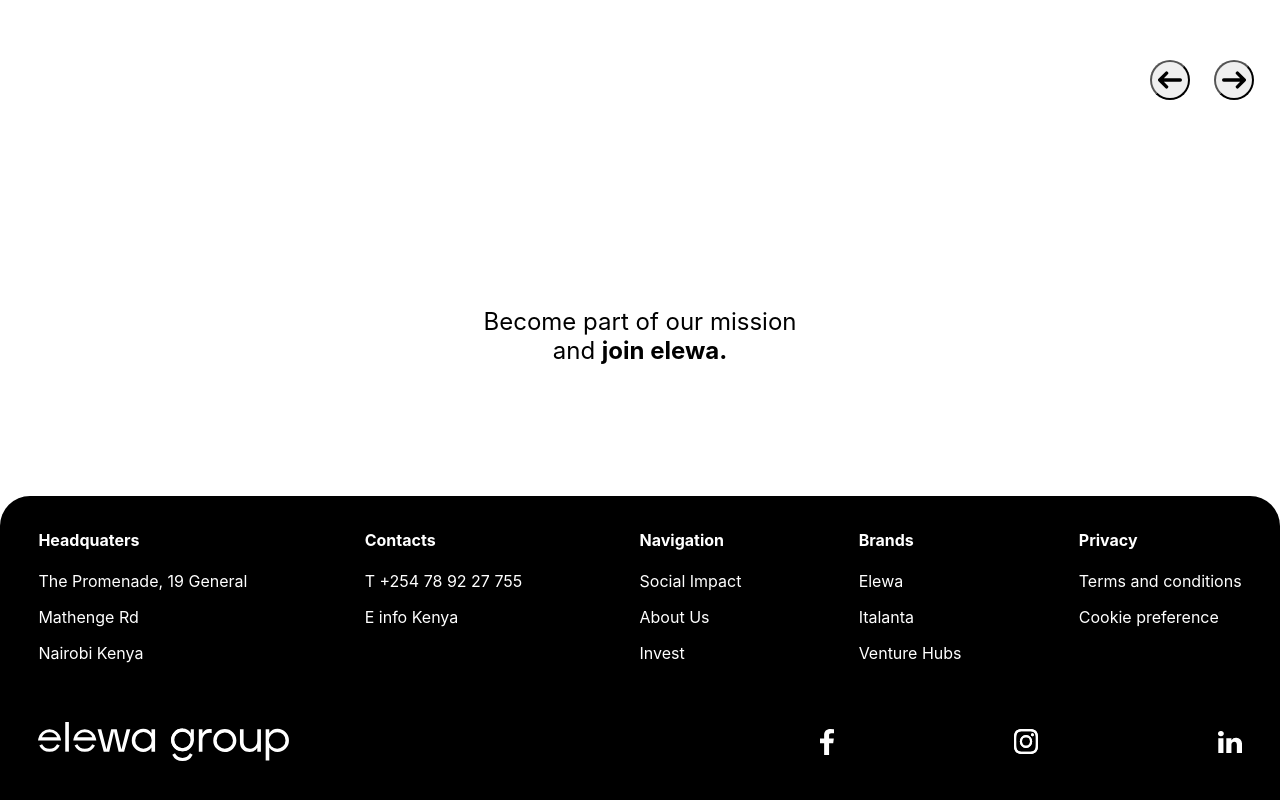
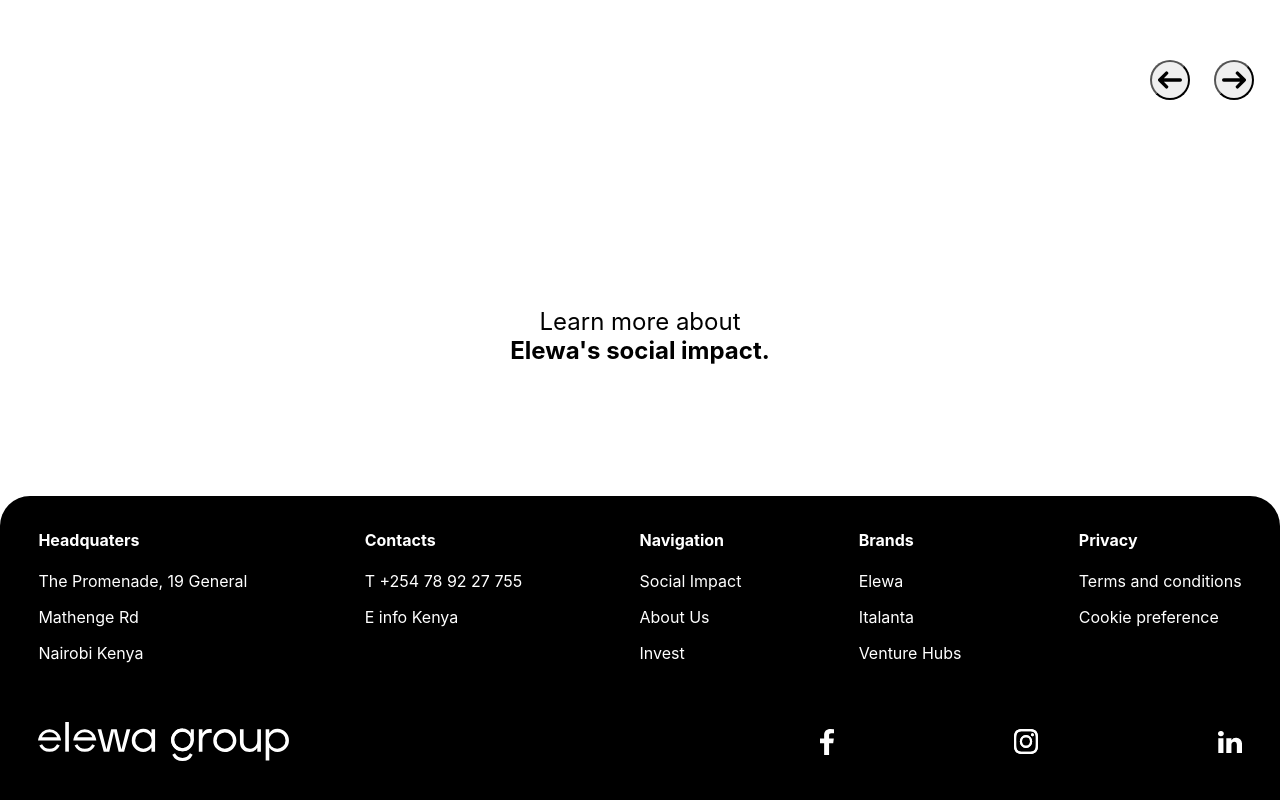
Before and after one commit to Mjomba60/elewa-ke, a React (Create React App) app: page / in a window 1280 px wide. Shown: the part 5143-5943 px from the top of the page. Built offline with nearby package versions, Linux system fonts and the light colour scheme.

Commit message:
🧱 🏷️ made text dynamic

```diff
--- a/src/Components/bannercta.tsx
+++ b/src/Components/bannercta.tsx
@@ -1,11 +1,32 @@
+import { useLocation } from "react-router-dom"
+
 export default function BannerCTA(){
+
+    let data : BannerInterface = {span1: ""}
+
+    const location = useLocation()
+    switch (location.pathname) {
+        case "/": data = {span1: "Learn more about", link: `Elewa's social impact.`, refrence: "social-impact"}
+            break;
+        case "/invest": data = {span1: "Become part of our mission.", span2: "And start", link: "investing", refrence: "invest"}
+            break;
+        case "/social-impact": data = {span1: "Become part of our mission", span2: "and", link: "join elewa"}
+            break;
+    }
 
     return (
         <div id="ctabaner">
             <section>
-                <span>Become part of our mission </span>
-                <span>and  <a id="banerlink" href="/invest">join elewa.</a></span>
+                <span>{data.span1} </span>
+                <span>{data.span2} <a id="banerlink" href={"/" + data.refrence}>{data.link}</a></span>
             </section>
         </div>
     )
 }
+
+interface BannerInterface{
+    span1: string,
+    span2?: string,
+    link?: string,
+    refrence?: string
+}
```
